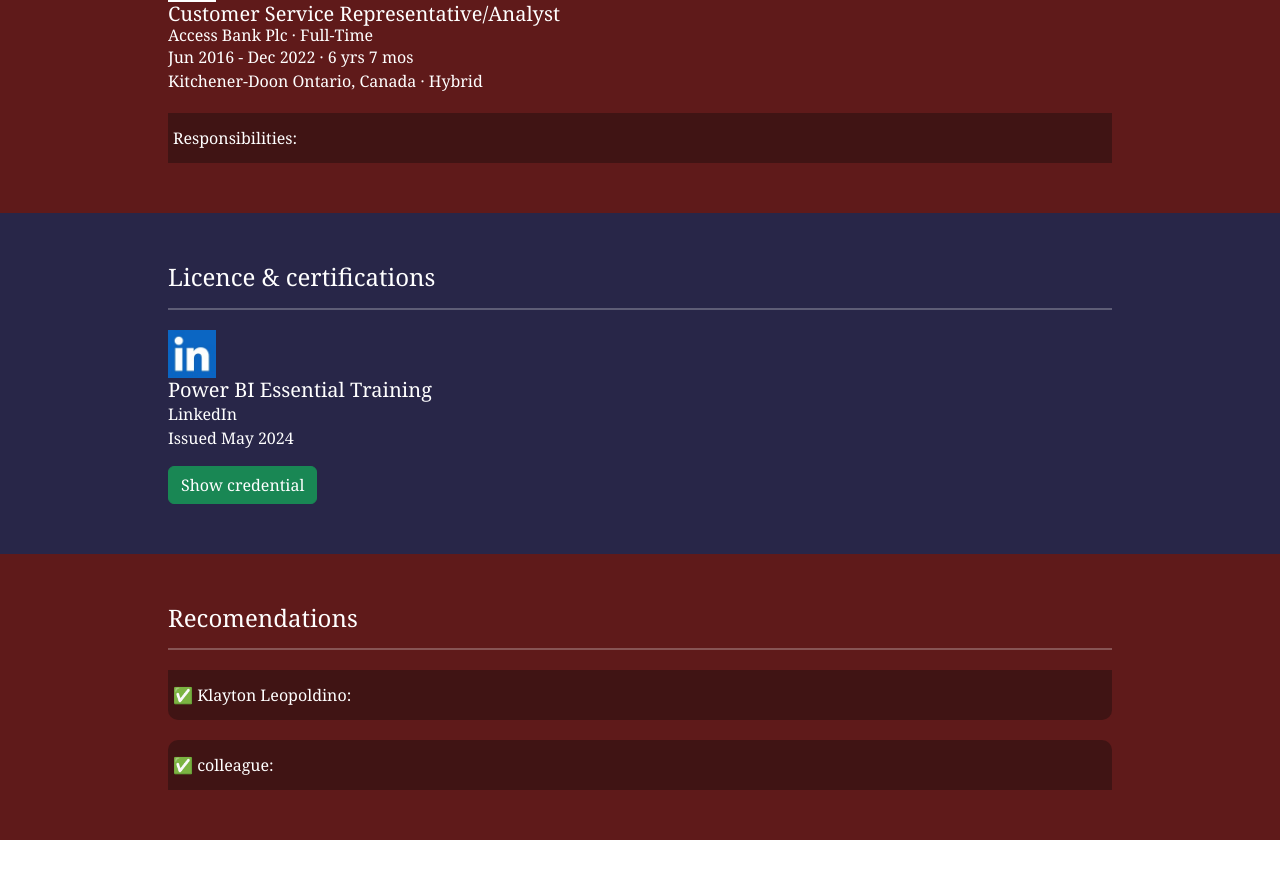
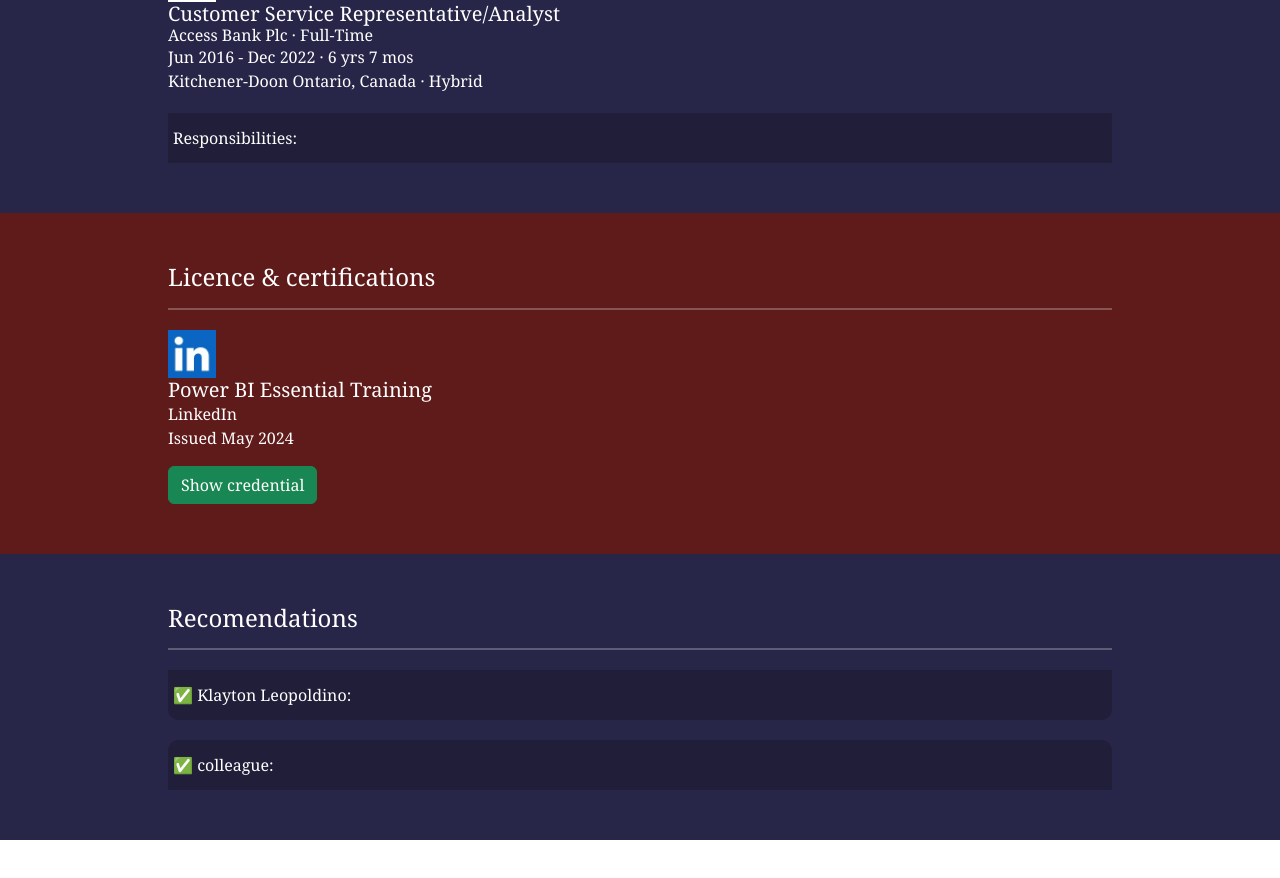
Before and after one commit to ogiaAayush/E-Portfolio, an Angular app in the folder e-portfolio/: page /home in a window 1280 px wide. Shown: the part 1636-2514 px from the top of the page. Built offline with nearby package versions, Linux system fonts and the light colour scheme.

Commit message:
Modified the home page

```diff
--- a/e-portfolio/src/app/home-page/home-page.component.css
+++ b/e-portfolio/src/app/home-page/home-page.component.css
@@ -95,25 +95,25 @@ section {
 
 section:nth-child(1) {
   color: white;
-  background-color: rgb(40, 38, 72);
+  background-color: rgb(95, 26, 26);
   /* background-color: rgb(46, 44, 75); */
 }
 
 section:nth-child(2) {
   color: white;
-  background-color: rgb(95, 26, 26);
+  background-color: rgb(40, 38, 72);
   /* background-color: rgb(99, 41, 41); */
 }
 
 section:nth-child(3) {
   color: white;
-  background-color: rgb(40, 38, 72);
+  background-color: rgb(95, 26, 26);
   /*background-color: rgb(46, 44, 75);*/
 }
 
 section:nth-child(4) {
   color: white;
-  background-color: rgb(95, 26, 26);
+  background-color: rgb(40, 38, 72);
   /*background-color: rgb(46, 44, 75);*/
 }
 
@@ -220,7 +220,7 @@ section:nth-child(4) {
   padding: 5px;
   border-radius: 10px;
   height: 50px;
-  background-color: rgb(32, 30, 56);
+  background-color: rgb(64, 20, 20);
   color: white;
 }
 
@@ -229,8 +229,17 @@ section:nth-child(4) {
   padding: 5px;
   border-radius: 10px;
   height: 50px;
-  background-color: rgb(64, 20, 20);
   color: white;
+  background-color: rgb(32, 30, 56);
+}
+
+.btn3 {
+  margin-top: 20px;
+  padding: 5px;
+  border-radius: 10px;
+  height: 50px;
+  color: white;
+  background-color: rgb(32, 30, 56);
 }
 
 .accordion-body {
@@ -239,14 +248,14 @@ section:nth-child(4) {
 }
 
 .card_1{
-  background-color: rgb(95, 26, 26);
+  background-color: rgb(40, 38, 72);
   color: white;
   border: none;
   margin-top: 20px;
 }
 
 .card_2{
-  background-color: rgb(40, 38, 72);
+  background-color: rgb(95, 26, 26);
   color: white;
   border: none;
   margin-top: 20px;
--- a/e-portfolio/src/app/home-page/home-page.component.html
+++ b/e-portfolio/src/app/home-page/home-page.component.html
@@ -118,8 +118,6 @@
         <!--Exp 1-->
         <hr style="background-color: white; height: 2px;">
         <div class="" id="accordionFlushExample">
-
-        </div>
           <div class="card_1">
             <img src="\assets\img\HH.jpg" class="card-img-top" alt="linkedin_logo">
             <div class="card-body">
@@ -138,7 +136,7 @@
                 </h2>
                 <div id="flush-collapse5" class="accordion-collapse collapse" data-bs-parent="#accordionFlushExample">
                   <div class="accordion-body">
-                  In my role as a Co-op IT student in Business Solutions at Home Hardware Stores Limited I <br>
+                    In my role as a Co-op IT student in Business Solutions at Home Hardware Stores Limited, I <br>
                     . Conduct thorough testing to ensure quality. <br>
                     . Identify and resolve defects encountered during development, testing, or production. <br>
                     . Coordinate and participate in deployment activities, including system documentation and offering
@@ -169,9 +167,11 @@
                 <div id="flush-collapse6" class="accordion-collapse collapse" data-bs-parent="#accordionFlushExample">
                   <div class="accordion-body">
                     In my co-op role as a Data Analyst at Talent Hub - Conestoga College, I <br>
-                  · Analyzed job postings, hiring trends, and applicant ratio data using Excel, Power BI, APIs, and SQL,
+                    · Analyzed job postings, hiring trends, and applicant ratio data using Excel, Power BI, APIs, and
+                    SQL,
                     leading to data-driven recruitment strategies. <br>
-                  · Designed and executed surveys, gathering critical data on dormant external stakeholder accounts and
+                    · Designed and executed surveys, gathering critical data on dormant external stakeholder accounts
+                    and
                     emerging sectors to inform strategic decisions. <br>
                     · Developed dynamic dashboards and visualizations in Power BI to present findings on recruitment
                     trends
@@ -201,22 +201,23 @@
                 </h2>
                 <div id="flush-collapse9" class="accordion-collapse collapse" data-bs-parent="#accordionFlushExample">
                   <div class="accordion-body">
-                  . In my role as a Customer Service Representative at Access Bank in Lagos, Nigeria, I was deeply
-                  committed to ensuring unparalleled customer satisfaction. My key duties involved proficiently
-                  addressing customer inquiries, resolving complaints, and handling requests across various
+                    In my role as a Customer Service Representative at Access Bank in Lagos, Nigeria, I was deeply
+                    committed to ensuring unparalleled customer satisfaction. My key duties involved <br>
+                    . Proficiently addressing customer inquiries, resolving complaints, and handling requests across
+                    various
                     communication platforms. <br>
                     . Leveraging Excel for data analysis, I meticulously documented and analyzed
                     customer interactions, ensuring precise tracking and seamless follow-up procedures. <br>
-                  . I actively conducted training and coaching sessions for the team, ensuring they remained well-versed in
+                    . I actively conducted training and coaching sessions for the team, ensuring they remained
+                    well-versed
+                    in
                     the latest products and services. <br>
                     . By emphasizing Excel data analysis, I significantly enhanced
                     operational efficiency, accuracy, and overall customer contentment within the organization.
                   </div>
                 </div>
               </div>
-            <p class="card-text">
-
-            </p>
+            </div>
           </div>
         </div>
       </div>
@@ -248,12 +249,12 @@
         <div class="" id="accordionFlushExample">
           <div class="accordion-item">
             <h2 class="accordion-header">
-              <button class="btn2 accordion-button collapsed" type="button" data-bs-toggle="collapse"
-                data-bs-target="#flush-collapse7" aria-expanded="false" aria-controls="flush-collapse7">
+              <button class="btn3 accordion-button collapsed" type="button" data-bs-toggle="collapse"
+                data-bs-target="#flush-collapseSeven" aria-expanded="false" aria-controls="flush-collapseSeven">
                 ✅ Klayton Leopoldino:
               </button>
             </h2>
-            <div id="flush-collapse7" class="accordion-collapse collapse" data-bs-parent="#accordionFlushExample">
+            <div id="flush-collapseSeven" class="accordion-collapse collapse" data-bs-parent="#accordionFlushExample">
               <div class="accordion-body">
                 Johnstanley was a standout colleague during our co-op as Data Analysts. His expertise in SQL and
                 positive
@@ -267,21 +268,17 @@
           </div>
           <div class="accordion-item">
             <h2 class="accordion-header">
-              <button class="btn2 accordion-button collapsed" type="button" data-bs-toggle="collapse"
-                data-bs-target="#flush-collapse8" aria-expanded="false" aria-controls="flush-collapse8">
+              <button class="btn3 accordion-button collapsed" type="button" data-bs-toggle="collapse"
+                data-bs-target="#flush-collapseEight" aria-expanded="false" aria-controls="flush-collapseEight">
                 ✅ colleague:
               </button>
             </h2>
-            <div id="flush-collapse8" class="accordion-collapse collapse" data-bs-parent="#accordionFlushExample">
+            <div id="flush-collapseEight" class="accordion-collapse collapse" data-bs-parent="#accordionFlushExample">
               <div class="accordion-body">
-                Johnstanley was a standout colleague during our co-op as Data Analysts. His expertise in SQL and
-                positive
-                energy significantly contributed to our team's success. Always ready to collaborate, he approached
-                challenges with
-                a can-do attitude. Johnstanley's impact on our projects was invaluable. I highly recommend him for any
-                future
-                endeavors.
-              </div>
+                I bring over six years of proven expertise as a customer success specialist in the banking sector and
+                have
+                evolved into a junior data analyst. My proficiency in Microsoft Office is complemented by a strategic
+                blend of analytical thinking, communication, and active listening skills. </div>
             </div>
           </div>
         </div>
```
Lines whose indentation alone changed are shown as unchanged.
